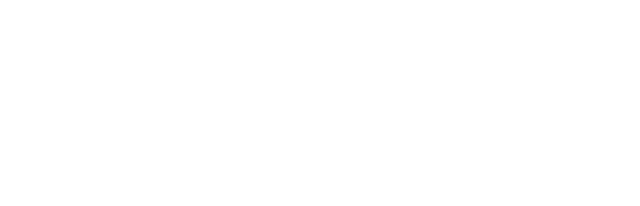
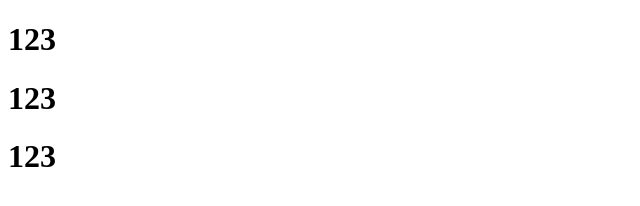
Before and after one commit to zakkav123/zakkzv, a plain HTML site: page index.html in a window 1280 px wide. Shown: the whole page, without its empty margins (0-640 px from the left). Drawn offline with Linux system fonts and the light colour scheme.

Commit message:
修改了clea分支

```diff
--- a/index.html
+++ b/index.html
@@ -7,6 +7,8 @@
     <title>Document</title>
 </head>
 <body>
-
+    <h1>123</h1>
+    <h1>123</h1>
+    <h1>123</h1>
 </body>
 </html>
```
